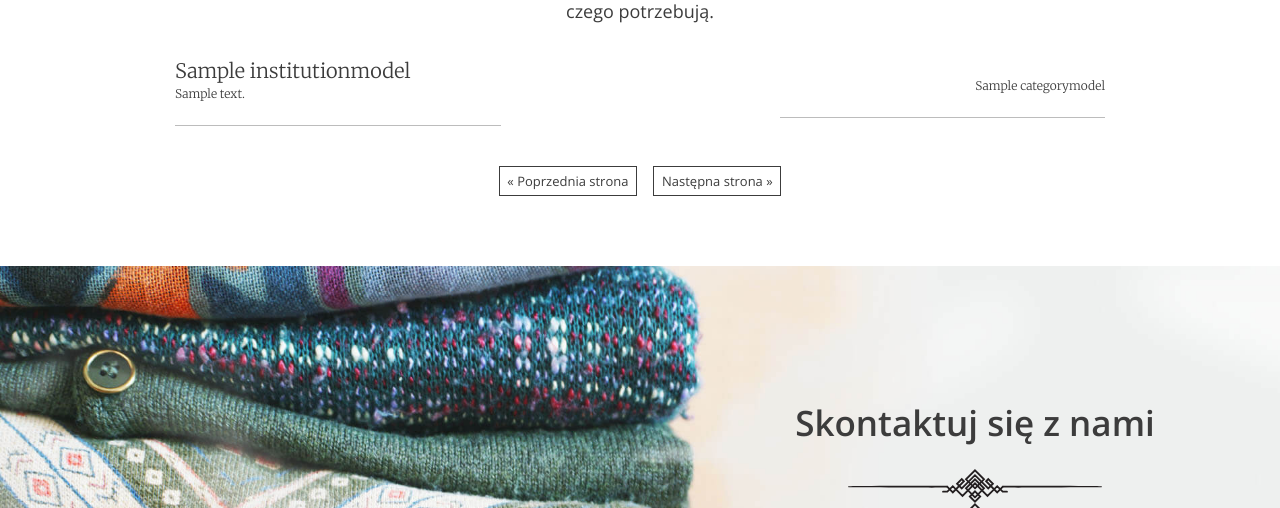
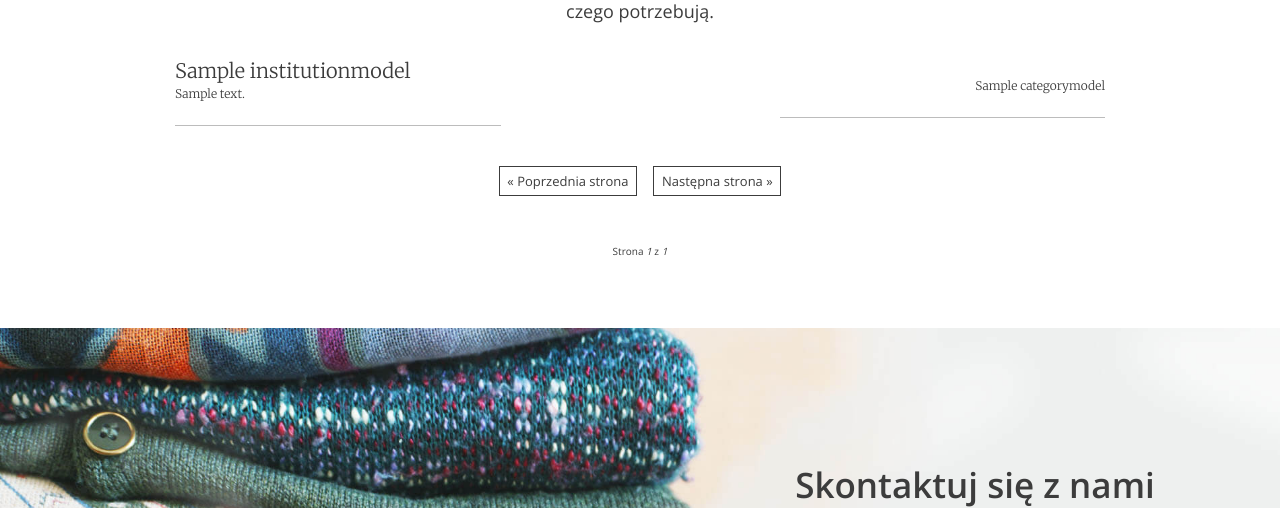
Before and after one commit to mefiuea/start_helping_app, a Django app: page / in a window 1280 px wide. Shown: the part 3026-3534 px from the top of the page. Run offline with Django 4.2, Linux system fonts and the light colour scheme; tables that the repository leaves empty hold one stand-in row (values such as "Sample post"); parts of the project's set-up code (start-up, migrations or seed data) failed here and were passed over.

Commit message:
upgrade pagination javascript - now pages of institutions are paginated separetly

```diff
--- a/home_app/templates/home_app/landing_page.html
+++ b/home_app/templates/home_app/landing_page.html
@@ -119,6 +119,11 @@
                     </div>
                 </li>
             </ul>
+            <div class="help--slides-pagination">
+                <p>Strona <i id="foundations-actual-page-number">1</i> z <i
+                        id="foundations-max-page-number">{{ foundations_max_number_of_pages }}</i></p>
+                <input type="hidden" id="foundations-count" value="{{ foundations_count }}">
+            </div>
         </div>
 
 
@@ -160,6 +165,11 @@
                     </div>
                 </li>
             </ul>
+            <div class="help--slides-pagination">
+                <p>Strona <i id="organizations-actual-page-number">1</i> z <i
+                        id="organizations-max-page-number">{{ organizations_max_number_of_pages }}</i></p>
+                <input type="hidden" id="organizations-count" value="{{ organizations_count }}">
+            </div>
         </div>
 
         <!-- SLIDE 3 -->
@@ -199,6 +209,11 @@
                     </div>
                 </li>
             </ul>
+            <div class="help--slides-pagination">
+                <p>Strona <i id="local-collections-actual-page-number">1</i> z <i
+                        id="local-collections-max-page-number">{{ local_collections_max_number_of_pages }}</i></p>
+                <input type="hidden" id="local-collections-count" value="{{ local_collections_count }}">
+            </div>
         </div>
     </section>
 {% endblock %}
--- a/home_app/views.py
+++ b/home_app/views.py
@@ -1,3 +1,5 @@
+from math import ceil
+
 from django.contrib.auth.decorators import login_required
 from django.shortcuts import render, redirect
 from django.core.paginator import Paginator
@@ -22,19 +24,28 @@ def landing_page_view(request):
 
         # load institutions from database
         foundations = InstitutionModel.objects.filter(type=Type.F).order_by('id')
+        foundations_count = InstitutionModel.objects.filter(type=Type.F).count()
 
         # load non-governmental organizations from database
         organizations = InstitutionModel.objects.filter(type=Type.OP).order_by('id')
+        organizations_count = InstitutionModel.objects.filter(type=Type.OP).count()
 
         # load local collections from database
         local_collections = InstitutionModel.objects.filter(type=Type.ZL).order_by('id')
+        local_collections_count = InstitutionModel.objects.filter(type=Type.ZL).count()
 
         context = {
             'sum_of_bags': sum_quantity_bags,
             'number_of_institutions': number_of_institutions,
             'foundations': foundations[0:5],
+            'foundations_count': foundations_count,
+            'foundations_max_number_of_pages': ceil(foundations_count / 5),
             'organizations': organizations[0:5],
+            'organizations_count': organizations_count,
+            'organizations_max_number_of_pages': ceil(organizations_count / 5),
             'local_collections': local_collections[0:5],
+            'local_collections_count': local_collections_count,
+            'local_collections_max_number_of_pages': ceil(local_collections_count / 5),
         }
 
         return render(request, 'home_app/landing_page.html', context=context)
--- a/static/scripts/pagination.js
+++ b/static/scripts/pagination.js
@@ -16,23 +16,32 @@ window.addEventListener('DOMContentLoaded', (event) => {
         let zmienna = fetch(address).then(function (response) {
             return response.text();
         }).then(function (data) {
-            console.log(data)
-            console.log(document.getElementById('ins-pag').innerHTML)
+            // console.log(data)
+            // console.log(document.getElementById('ins-pag').innerHTML)
             return document.getElementById('ins-pag').innerHTML = data;
         })
+        let page_from_html = document.getElementById('foundations-actual-page-number').innerText =
+            parseInt(actual_page_foundations) + 1
     }
 
 
     function prev_foundations() {
         if (actual_page_foundations > 0) {
-            actual_page_foundations -= 1
+            actual_page_foundations -= 1;
         }
-        get_foundations()
+        get_foundations();
     }
 
     function next_foundations() {
-        actual_page_foundations += 1
-        get_foundations()
+        // get number of all foundations
+        let foundations_count = document.getElementById('foundations-count').value;
+        console.log(foundations_count);
+        let foundations_max_page_number = document.getElementById('foundations-max-page-number').innerText;
+        console.log('foundations max page number = ' + foundations_max_page_number)
+        if (actual_page_foundations < foundations_max_page_number - 1) {
+            actual_page_foundations += 1;
+        }
+        get_foundations();
     }
 
     // organizations pagination
@@ -48,6 +57,8 @@ window.addEventListener('DOMContentLoaded', (event) => {
             console.log(document.getElementById('org-pag').innerHTML)
             return document.getElementById('org-pag').innerHTML = data;
         })
+        let page_from_html = document.getElementById('organizations-actual-page-number').innerText =
+            parseInt(actual_page_organizations) + 1
     }
 
 
@@ -59,7 +70,14 @@ window.addEventListener('DOMContentLoaded', (event) => {
     }
 
     function next_organizations() {
-        actual_page_organizations += 1
+        // get number of all organizations
+        let organizations_count = document.getElementById('organizations-count').value;
+        console.log(organizations_count);
+        let organizations_max_page_number = document.getElementById('organizations-max-page-number').innerText;
+        console.log('organizations max page number = ' + organizations_max_page_number)
+        if (actual_page_organizations < organizations_max_page_number - 1) {
+            actual_page_organizations += 1;
+        }
         get_organizations()
     }
 
@@ -76,6 +94,8 @@ window.addEventListener('DOMContentLoaded', (event) => {
             console.log(document.getElementById('loc-pag').innerHTML)
             return document.getElementById('loc-pag').innerHTML = data;
         })
+        let page_from_html = document.getElementById('local-collections-actual-page-number').innerText =
+            parseInt(actual_page_local_collections) + 1
     }
 
 
@@ -87,13 +107,20 @@ window.addEventListener('DOMContentLoaded', (event) => {
     }
 
     function next_local_collections() {
-        actual_page_local_collections += 1
+        // get number of all local collections
+        let local_collections_count = document.getElementById('local-collections-count').value;
+        console.log(local_collections_count);
+        let local_collections_max_page_number = document.getElementById('local-collections-max-page-number').innerText;
+        console.log('local collections max page number = ' + local_collections_max_page_number)
+        if (actual_page_local_collections < local_collections_max_page_number - 1) {
+            actual_page_local_collections += 1;
+        }
         get_local_collections()
     }
 
 
     $(document).ready(function () {
-        // institutions
+        // foundations
         let pag_prev_s1 = $('#pag-prev-s1');
         pag_prev_s1.click(prev_foundations);
         let pag_next_s1 = $('#pag-next-s1');
```
